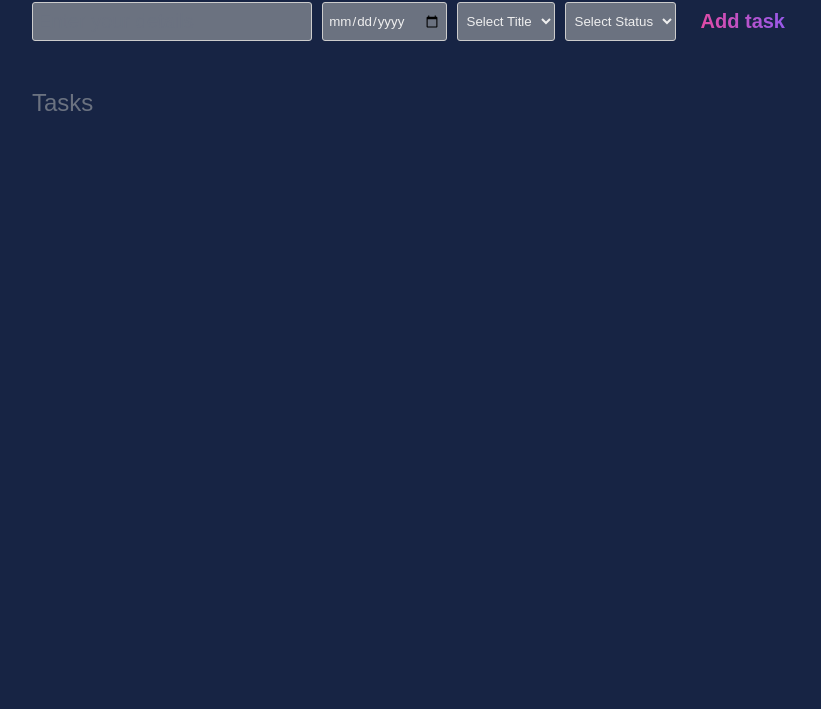
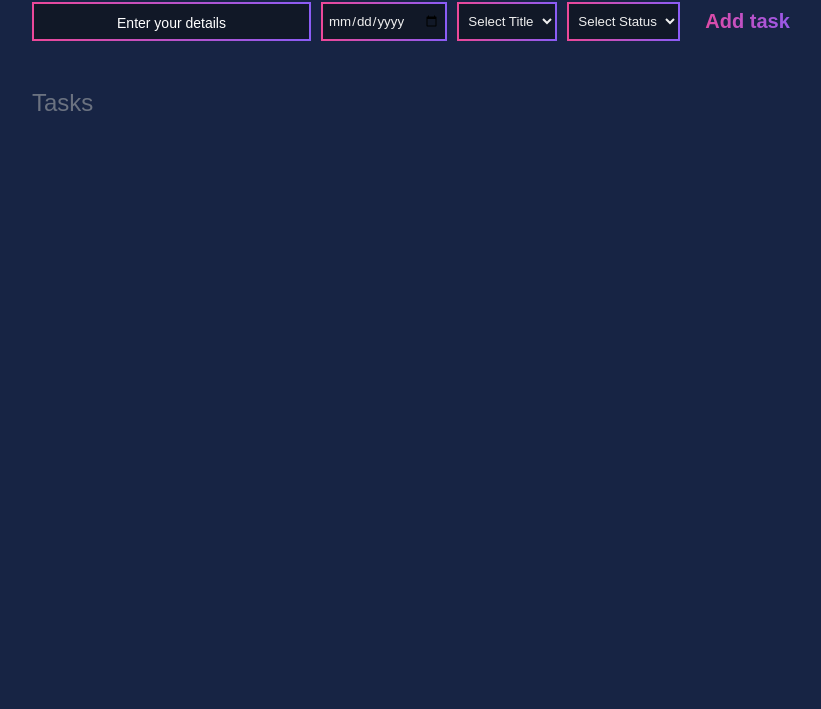
Before and after one commit to fahimHexClan/ToDoListApplication-Fahim, a plain HTML site: page Application/index.html in a window 1280 px wide. Shown: the part 91-800 px from the top of the page, without its empty margins (224-1045 px from the left). Drawn offline with Linux system fonts and the light colour scheme.

Commit message:
edit colours

```diff
--- a/Application/main.css
+++ b/Application/main.css
@@ -58,7 +58,9 @@ input, button {
 }
 
 #new-task-input::placeholder {
-    color: var(--grey);
+    color: white;
+    font-size: 0.875rem;
+    text-align: center;
 }
 
 #new-task-submit {
@@ -159,11 +161,14 @@ main {
 #new-task-category,
 #Status{
     padding: 5px;
-    border: 1px solid #ccc;
     border-radius: 3px;
     margin-right: 10px;
-    background-color:var(--grey); /* Background color for each option */
+    background-color:var(--darkest); /* Background color for each option */
     color: #EEEEEE; /* Text color for each option */
+    border: 2px solid transparent; /* Set initial border as transparent */
+    border-image: linear-gradient(to right, #EC4899, #8B5CF6); /* Gradient border color */
+    border-image-slice: 1; /* Ensure the whole border is colored */
+
 }
 
 #new-task-submit {
```
